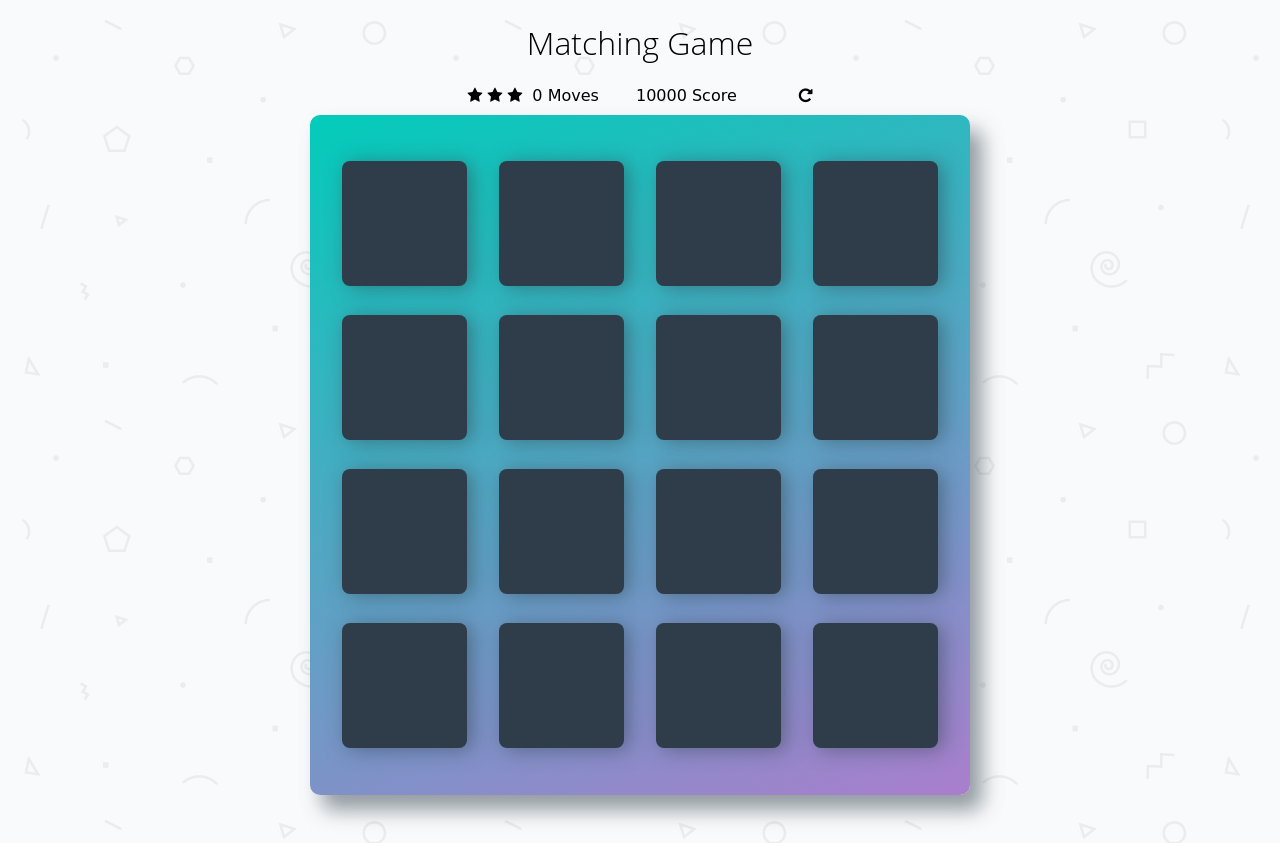
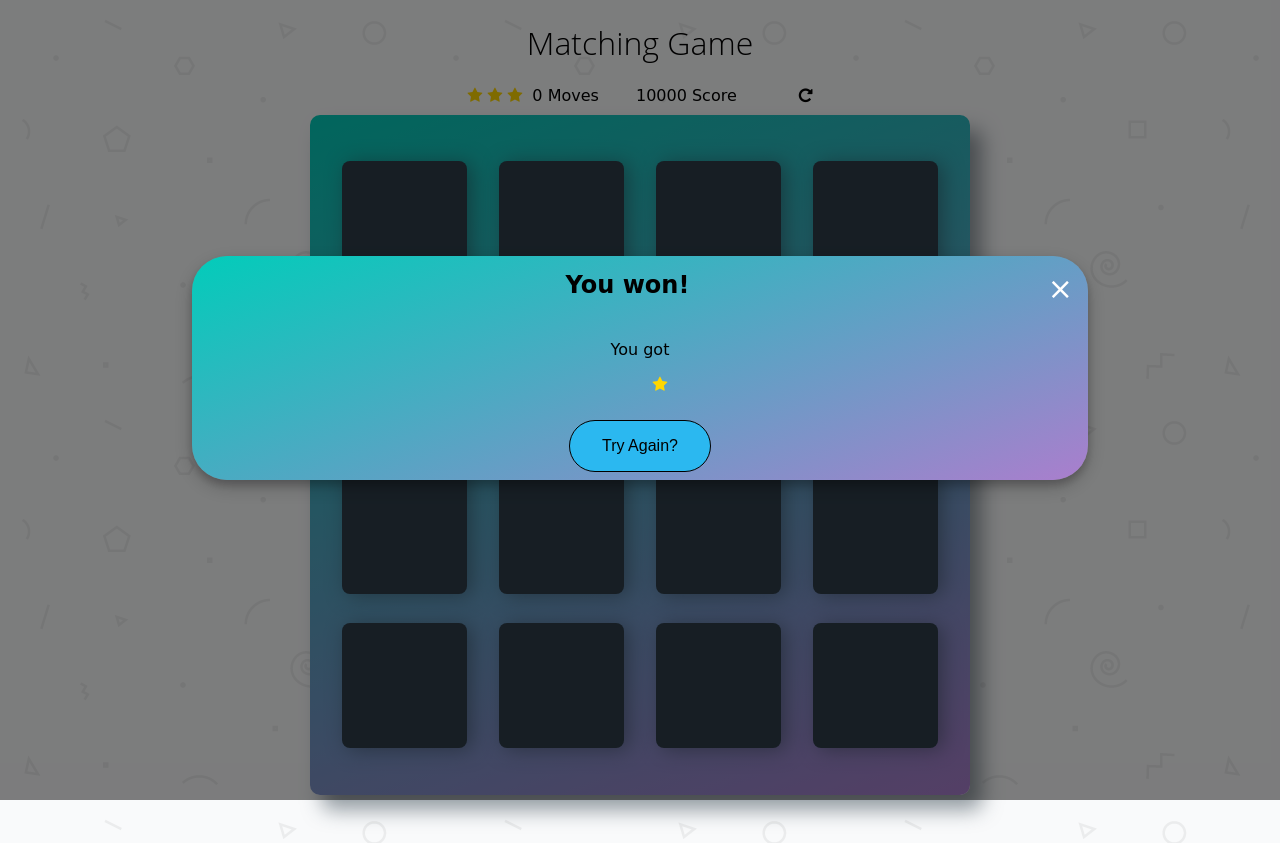
Before and after one commit to GzusFr34k88/MemoryGameProject, a plain HTML site: page index.html in a window 1280 px wide. Drawn offline with Linux system fonts and the light colour scheme; a web font is replaced by a local one.

Commit message:
Add modal

```diff
--- a/css/app.css
+++ b/css/app.css
@@ -19,6 +19,94 @@ body {
 body {
     background: #ffffff url('../img/geometry2.png'); /* Background pattern from Subtle Patterns */
     font-family: 'Coda', cursive;
+}
+
+.fa-star {
+    color: gold;
+}
+
+.modal {
+    display: none;
+    position: fixed;
+    z-index: 1;
+    left: 0;
+    top: 0;
+    width: 100%;
+    height: 100%;
+    background-color: rgba(0, 0, 0, 0.5);
+}
+
+.modal-content {
+    background: linear-gradient(160deg, #02ccba 0%, #aa7ecd 100%);
+    margin: 20% auto;
+    width: 70%;
+    box-shadow: 0 5px 8px 0 rgba(0, 0, 0, 0.2), 0 7px 20px 0 rgba(0, 0, 0, 0.2);
+    border-radius: 35px;
+    animation-name: modalOpen;
+    animation-duration: .8s;
+
+}
+
+.modal-header h2 {
+    margin: 0;
+    text-align: center;
+}
+
+.winMessage {
+    text-align: center;
+}
+
+.modal-header {
+    padding: 15px;
+}
+
+.modal-body {
+    padding: 10px 20px;
+    text-align: center;
+    margin: 0;
+}
+
+.modal-body .stars li {
+    list-style: none;
+    display: inline-block;
+    margin-right: 25px;
+}
+
+.stars {
+    margin-right: 15px;
+}
+
+.modal-footer {
+    margin: 0 auto;
+    text-align: center;
+    padding-bottom: .5em;
+}
+.tryAgainBtn {
+    background: rgb(43, 184, 240);
+    color: black;
+    padding: 1em 2em;
+    font-size: 1em;
+    border: 1px solid black;
+    border-radius: 50px;
+    border-style: 1px solid black;
+
+}
+
+.closeBtn {
+    color: #fff;
+    float: right;
+    font-size: 30px;
+}
+
+.closeBtn:hover, .closeBtn.focus {
+    color: #000;
+    text-decoration: none;
+    cursor: pointer;
+}
+
+@keyframes modalOpen {
+    from {opacity: 0}
+    to {opacity: 1}
 }
 
 @media screen and (min-width: 320px) and (max-width: 376px) {
--- a/index.html
+++ b/index.html
@@ -35,6 +35,20 @@
         <ul class="deck"></ul>
     </div>
 
+    <div class="modal">
+        <div class="modal-content">
+            <div class="modal-header">
+                <span class="closeBtn">&times;</span>
+                <h2 class="winMessage">You won!</h2>
+            </div>
+            <div class="modal-body">
+            </div>
+            <div class="modal-footer">
+                <button class="tryAgainBtn">Try Again?</button>
+            </div>
+        </div>
+    </div>
+
     <script src="js/app.js"></script>
 </body>
 </html>
--- a/js/app.js
+++ b/js/app.js
@@ -6,6 +6,9 @@ let deckStructure = ["fa fa-diamond", "fa fa-paper-plane-o", "fa fa-anchor", "fa
     "fa fa-cube", "fa fa-leaf", "fa fa-bicycle", "fa fa-bomb"];
 const deck = document.querySelector('.deck');
 const restart = document.querySelector('.restart');
+const tryAgainBtn = document.querySelector('.tryAgainBtn');
+const closeBtn = document.querySelector('.closeBtn');
+const modal = document.querySelector('.modal');
 const moves = document.querySelector('.moves');
 const scoreEl = document.querySelector('.score');
 let score = 10000;
@@ -40,6 +43,7 @@ function shuffle(array) {
 
 reset();
 function reset() {
+    closeModal();
     counter = 0;
     moveCounter = 0;
     moves.textContent = 0;
@@ -121,11 +125,11 @@ function moveNumbers() {
 }
 
 function stats() {
-    if (moveCounter === 10) {
+    if (moveCounter === 20) {
         document.querySelector('#star-3').className = "fa fa-star-o";
         currentStars --;
     }
-    if (moveCounter === 15) {
+    if (moveCounter === 25) {
         document.querySelector('#star-2').className = "fa fa-star-o";
         currentStars--;
     }
@@ -142,18 +146,26 @@ function scoringSystem() {
         }
         if (matchedCounter === 8) {
             clearInterval(startScoring);
-            if(currentStars > 1) {
-                if (window.confirm("You won with " + moveCounter + " moves! You got " + currentStars + " stars and scored " + score + " points! Press Ok if you want to play again.")) {
-                    reset();
-                }
+            modal.style.display = "block";
+            const temp = document.createDocumentFragment();
+            const modalBody = document.querySelector('.modal-body');
+            let star = document.createElement('li');
+            let starsList = document.createElement('ul');
+            star.className = "fa fa-star";
+            for (let i = 0; i <= currentStars; i++) {
+                starsList.appendChild(star);
             }
-            else {
-                if (window.confirm("You won with " + moveCounter + " moves! You got " + currentStars + " star and scored " + score + " points! Press Ok if you want to play again.")){
-                    reset();
-                }
-            }
+            let message = document.createElement('p');
+            message.textContent = "You got";
+            temp.appendChild(message);
+            temp.appendChild(starsList);
+            modalBody.appendChild(temp);
         }
     }, 1000);
+}
+
+function closeModal() {
+    modal.style.display = 'none';
 }
 /*
  * set up the event listener for a card. If a card is clicked:
@@ -167,3 +179,27 @@ function scoringSystem() {
  */
 deck.addEventListener('click', flipCard, false);
 restart.addEventListener('click', reset, false);
+tryAgainBtn.addEventListener('click', reset, false);
+closeBtn.addEventListener('click', closeModal, false);
+function addStarsModal() {
+    modal.style.display = "block";
+    const temp = document.createDocumentFragment();
+    const modalBody = document.querySelector('.modal-body');
+    let star = document.createElement('li');
+    let starsList = document.createElement('ul');
+    starsList.className = "star";
+    star.className = "fa fa-star";
+    if (currentStars === 3){
+        for (let i = 0; i < 3; i++) {
+            starsList.appendChild(star);
+            console.log("You got 3 stars");
+        }
+        let message = document.createElement('p');
+        message.textContent = "You got";
+        temp.appendChild(message);
+        temp.appendChild(starsList);
+        console.log(starsList);
+        modalBody.appendChild(temp);
+    }
+}
+addStarsModal();
```
